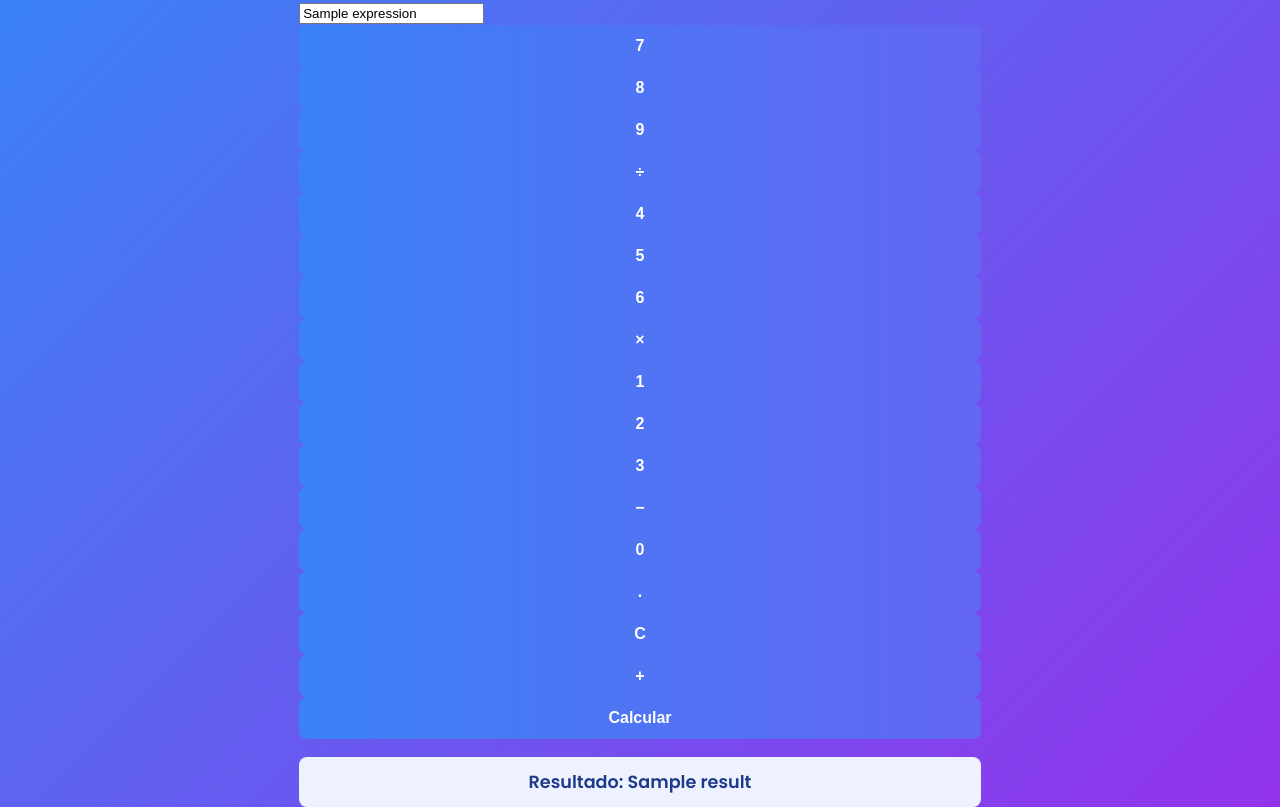
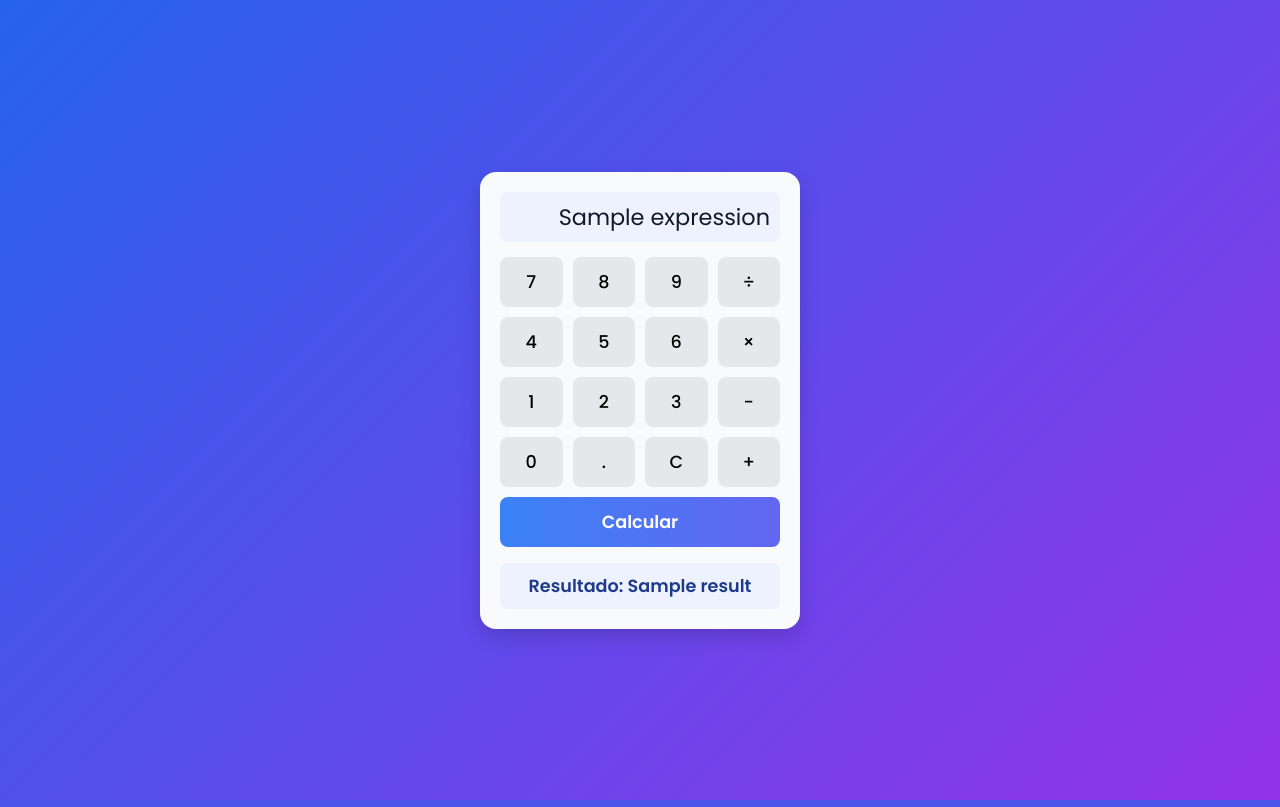
Before and after one commit to 211G0378/calculadora-flask, a Flask app: template templates/index.html in a window 1280 px wide. Run offline with Flask 3, Linux system fonts and the light colour scheme; the template is opened without the code that fills it: most values are stand-ins (such as "Sample title", 1, 10 or a date in 2020).

Commit message:
Update style.css

```diff
--- a/static/style.css
+++ b/static/style.css
@@ -1,114 +1,91 @@
-/* ===== Estilo moderno, limpio y centrado ===== */
 * {
   box-sizing: border-box;
+  font-family: "Poppins", sans-serif;
 }
 
 body {
-  font-family: "Poppins", "Segoe UI", sans-serif;
-  margin: 0;
-  padding: 0;
-  background: linear-gradient(135deg, #3b82f6, #9333ea);
+  background: linear-gradient(135deg, #2563eb, #9333ea);
   display: flex;
   align-items: center;
   justify-content: center;
-  min-height: 100vh;
-  color: #333;
+  height: 100vh;
+  margin: 0;
 }
 
-.container {
-  background: #ffffff;
-  width: 100%;
-  max-width: 420px;
+.calculator {
+  background: #f9fafb;
+  padding: 20px;
   border-radius: 16px;
-  padding: 28px 24px;
-  box-shadow: 0 12px 32px rgba(0, 0, 0, 0.15);
-  animation: fadeIn 0.5s ease-in-out;
+  box-shadow: 0 8px 20px rgba(0, 0, 0, 0.15);
+  width: 320px;
+  text-align: center;
 }
 
-@keyframes fadeIn {
-  from { opacity: 0; transform: translateY(15px); }
-  to { opacity: 1; transform: translateY(0); }
+.display {
+  width: 100%;
+  height: 50px;
+  font-size: 1.4rem;
+  text-align: right;
+  padding: 10px;
+  border: none;
+  border-radius: 8px;
+  background: #eef2ff;
+  color: #111827;
+  margin-bottom: 15px;
 }
 
-h1 {
-  text-align: center;
-  margin-bottom: 20px;
-  color: #1d4ed8;
-  font-size: 1.8rem;
-  letter-spacing: 0.5px;
-}
-
-.row {
-  margin-bottom: 16px;
-}
-
-.row label {
-  display: block;
-  font-size: 0.9rem;
-  font-weight: 500;
-  margin-bottom: 6px;
-  color: #374151;
-}
-
-.row input[type="text"],
-.row select {
-  width: 100%;
-  padding: 10px 12px;
-  border-radius: 8px;
-  border: 1px solid #cbd5e1;
-  font-size: 1rem;
-  transition: border-color 0.2s;
-}
-
-.row input:focus,
-.row select:focus {
-  outline: none;
-  border-color: #6366f1;
-  box-shadow: 0 0 0 2px rgba(99, 102, 241, 0.2);
+.buttons {
+  display: grid;
+  grid-template-columns: repeat(4, 1fr);
+  gap: 10px;
 }
 
 button {
-  width: 100%;
-  background: linear-gradient(90deg, #3b82f6, #6366f1);
-  color: white;
+  background: #e5e7eb;
   border: none;
   border-radius: 8px;
-  padding: 12px;
-  font-weight: 600;
-  font-size: 1rem;
+  font-size: 1.1rem;
+  padding: 12px 0;
   cursor: pointer;
   transition: all 0.2s ease-in-out;
+  font-weight: 500;
 }
 
 button:hover {
-  background: linear-gradient(90deg, #2563eb, #4f46e5);
+  background: #c7d2fe;
   transform: translateY(-2px);
 }
 
+button:active {
+  background: #a5b4fc;
+}
+
+.equal {
+  grid-column: span 4;
+  background: linear-gradient(90deg, #3b82f6, #6366f1);
+  color: white;
+  font-weight: 600;
+}
+
+.equal:hover {
+  background: linear-gradient(90deg, #2563eb, #4f46e5);
+}
+
 .result {
-  margin-top: 18px;
-  padding: 12px;
+  margin-top: 16px;
+  font-size: 1.1rem;
   background: #eef2ff;
+  padding: 10px;
   border-radius: 8px;
-  font-size: 1.1rem;
-  text-align: center;
   color: #1e3a8a;
   font-weight: 600;
 }
 
 .alert-error {
+  margin-top: 12px;
   background: #fee2e2;
   color: #b91c1c;
   border-left: 4px solid #dc2626;
-  padding: 10px 12px;
   border-radius: 8px;
-  margin-bottom: 16px;
-  text-align: center;
+  padding: 10px;
 }
-
-footer {
-  text-align: center;
-  font-size: 0.8rem;
-  margin-top: 20px;
-  color: #6b7280;
-}
```
